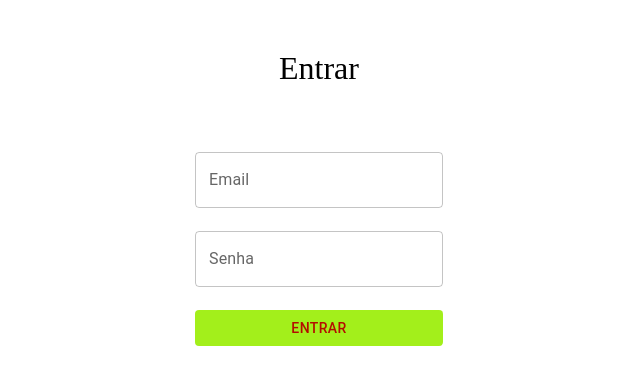
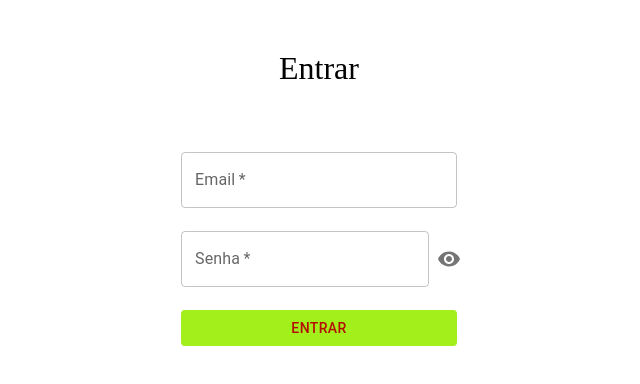
Before and after one commit to Otuada/Laberango, a React (Create React App) app in the folder laberango/: page / in a window 1280 px wide. Shown: the top 384 px of the page, without its empty margins (321-961 px from the left). Built offline with nearby package versions, Linux system fonts and the light colour scheme.

Commit message:
laberango page Login

```diff
--- a/laberango/src/Pages/Login/login.js
+++ b/laberango/src/Pages/Login/login.js
@@ -1,23 +1,62 @@
-import React from "react";
-import { Main, Form,  ButtonStyled } from "./styled.js";
-import { TextField } from "@mui/material";
+import React, { useState } from "react";
+import { Main, Form,  ButtonStyled, DivPassword, InputMuiMaterial } from "./styled.js";
+
+import Visibility from '@mui/icons-material/Visibility';
+import VisibilityOff from '@mui/icons-material/VisibilityOff';
+import IconButton from '@mui/material/IconButton';
+
 const Login = () =>{
+    const [email, setEmail] = useState ("")
+    const [password, setPassword] = useState("")
+    const [showPassword, setShowPassword] = useState(false)
+
+    const handleClickShowPassword = () => {
+        setShowPassword(!showPassword)
+    }
+
+    const onSubmitLogin = (event) =>{
+
+        event.preventDefault()
+
+    }
+
     return(
+
+
         <Main>
             <p>Entrar</p>
-        <Form>
-            <TextField
+        <Form onSubmit={onSubmitLogin}>
+            <InputMuiMaterial
             id="outlined-basic"
             label="Email"
             type={"email"}
             variant="outlined"
+            placeholder={'email@email.com'}
+            value={email}
+            onChange={(event)=> setEmail(event.target.value)}
+            required
             />
-            <TextField
+            <DivPassword>
+            <InputMuiMaterial
             id="outlined-basic"
             label="Senha"
-            type="password"
+            type={showPassword ? "password" : "text"}
             variant="outlined"
+            placeholder={'Minimo 6 caracteries'}
+            value={password}
+            onChange={(event) =>setPassword(event.target.value)}
+            inputProps={{minLength:6,text:"A senha precisa conter no minimo 6 caracteres"}}
+            required
             />
+            <IconButton
+                  aria-label="toggle password visibility"
+                  onClick={handleClickShowPassword}
+                  edge="end"
+                >
+                  {showPassword ? <VisibilityOff /> : <Visibility />}
+                </IconButton>
+                </DivPassword>
+
             <ButtonStyled type='submit'>Entrar</ButtonStyled>
         </Form>
 
--- a/laberango/src/Pages/Login/styled.js
+++ b/laberango/src/Pages/Login/styled.js
@@ -1,5 +1,13 @@
 import styled from "styled-components"
 import { Button } from "@mui/material"
+import { TextField } from "@mui/material"
+
+export const InputMuiMaterial =styled(TextField)`
+    &&{
+        width: 100%;
+    }
+
+`
 
 export const Main = styled.div`
     padding: 10px;
@@ -23,6 +31,13 @@ export const Form = styled.form`
 
 `
 
+export const DivPassword = styled.div`
+    display: flex;
+    align-items: center;
+    justify-content: space-between;
+
+`
+
 export const ButtonStyled = styled(Button)`
        &&{
         background-color: #A3EF1B;
```
